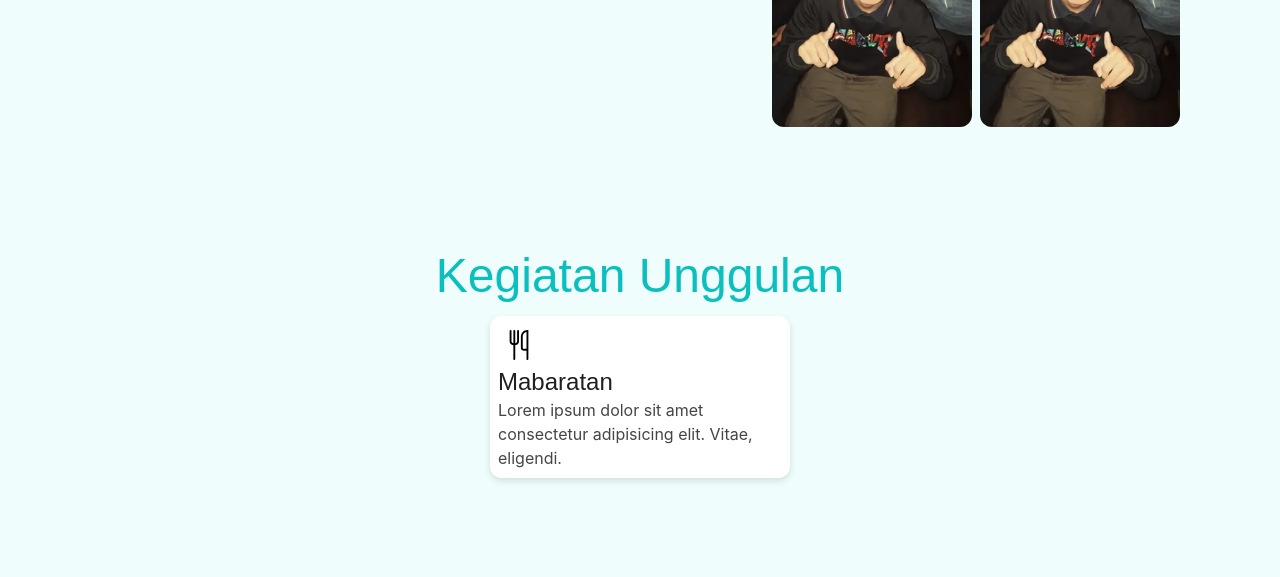
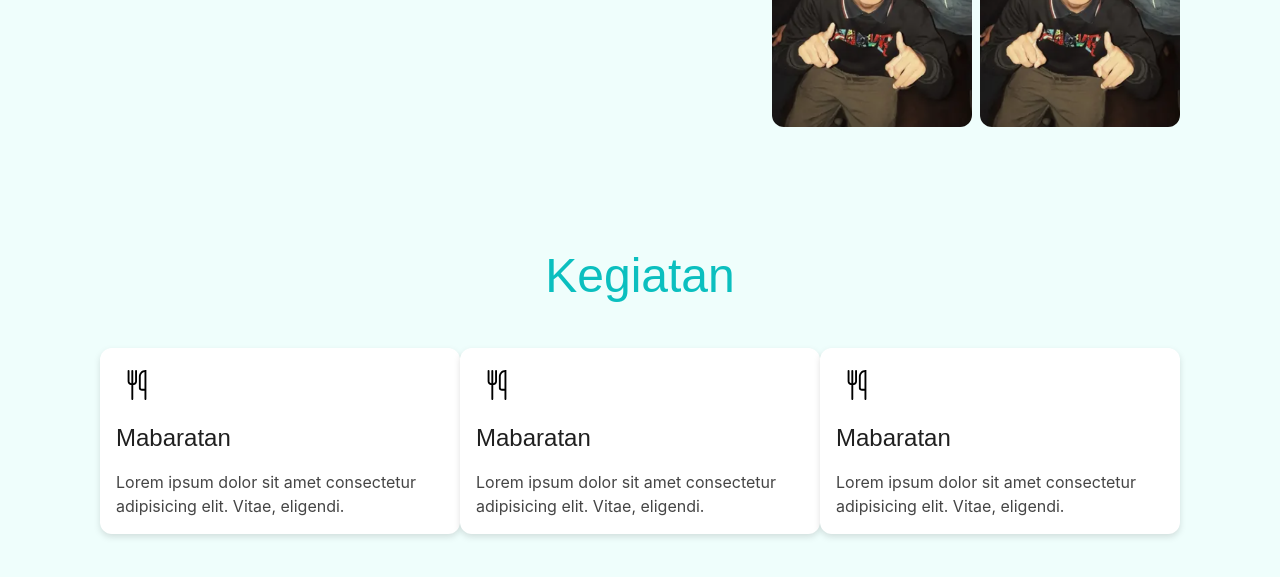
Before and after one commit to VandyRzky/apani, a website: page src/index.html in a window 1280 px wide. Shown: the part 481-1058 px from the top of the page. Drawn offline with Linux system fonts and the light colour scheme.

Commit message:
style: mengubah tampilan pada service section

```diff
--- a/src/index.html
+++ b/src/index.html
@@ -43,11 +43,13 @@
 
 
   <!-- sevice section -->
-   <section class="lg:px-[75px] xl:px-[100px] lg:mt-[125px] lg:mb-[125px] flex flex-col items-center justify-between gap-4" >
-    <h2 class="text-5xl font-poppins font-medium text-primary">Kegiatan Unggulan</h2>
-    <div class="lg:max-w-full flex">
+   <section class="lg:px-[75px] xl:px-[100px] lg:mt-[125px] lg:mb-[125px] flex flex-col items-center justify-between gap-12" >
+    <h2 class="text-5xl font-poppins font-medium text-primary">Kegiatan</h2>
 
-      <div class="lg:p-2 lg:max-w-[300px] bg-white rounded-xl drop-shadow-md group lg:hover:bg-primary transition-all duration-400">
+    <div class="lg:max-w-full min-w-full flex justify-between">
+
+      <!-- menu 1 -->
+      <div class="lg:p-4 lg:max-w-[300px] xl:max-w-[400px] flex flex-col gap-4 bg-white rounded-xl drop-shadow-md group lg:hover:bg-primary transition-all duration-400">
         <div class="rounded-full p-1.5 w-fit bg-white">
           <svg xmlns="http://www.w3.org/2000/svg" width="30" height="30" viewBox="0 0 2048 2048"><path fill="currentColor" d="M960 0q26 0 45 19t19 45v704q0 53-20 99t-55 81t-82 55t-99 21v960q0 26-19 45t-45 19t-45-19t-19-45v-960q-53 0-99-20t-81-55t-55-81t-21-100V64q0-26 19-45t45-19t45 19t19 45v704q0 27 10 50t27 40t41 28t50 10V64q0-26 19-45t45-19t45 19t19 45v832q27 0 50-10t40-27t28-41t10-50V64q0-26 19-45t45-19m704 0v1984q0 26-19 45t-45 19t-45-19t-19-45v-576q-37 0-80 1t-85-1t-82-12t-70-31t-49-57t-18-92V448q0-93 35-174t96-142t142-96t175-36zm-128 134q-56 11-102 40t-81 72t-54 93t-19 109v768q0 26 19 45t45 19h192z"/></svg>
         </div>
@@ -58,6 +60,36 @@ Mabaratan
 Lorem ipsum dolor sit amet consectetur adipisicing elit. Vitae, eligendi.
         </p>
       </div>
+
+<!-- menu 2 -->
+
+      <div class="lg:p-4 lg:max-w-[300px] xl:max-w-[400px] flex flex-col gap-4 bg-white rounded-xl drop-shadow-md group lg:hover:bg-primary transition-all duration-400">
+        <div class="rounded-full p-1.5 w-fit bg-white">
+          <svg xmlns="http://www.w3.org/2000/svg" width="30" height="30" viewBox="0 0 2048 2048"><path fill="currentColor" d="M960 0q26 0 45 19t19 45v704q0 53-20 99t-55 81t-82 55t-99 21v960q0 26-19 45t-45 19t-45-19t-19-45v-960q-53 0-99-20t-81-55t-55-81t-21-100V64q0-26 19-45t45-19t45 19t19 45v704q0 27 10 50t27 40t41 28t50 10V64q0-26 19-45t45-19t45 19t19 45v832q27 0 50-10t40-27t28-41t10-50V64q0-26 19-45t45-19m704 0v1984q0 26-19 45t-45 19t-45-19t-19-45v-576q-37 0-80 1t-85-1t-82-12t-70-31t-49-57t-18-92V448q0-93 35-174t96-142t142-96t175-36zm-128 134q-56 11-102 40t-81 72t-54 93t-19 109v768q0 26 19 45t45 19h192z"/></svg>
+        </div>
+        <h3 class="font-poppins text-2xl text-text-color group-hover:text-white">
+Mabaratan
+        </h3>
+        <p class="font-inter text-[16px] text-text-color-800 group-hover:text-white">
+Lorem ipsum dolor sit amet consectetur adipisicing elit. Vitae, eligendi.
+        </p>
+      </div>
+
+<!-- menu 3 -->
+
+      <div class="lg:p-4 lg:max-w-[300px] xl:max-w-[400px] flex flex-col gap-4 bg-white rounded-xl drop-shadow-md group lg:hover:bg-primary transition-all duration-400">
+        <div class="rounded-full p-1.5 w-fit bg-white">
+          <svg xmlns="http://www.w3.org/2000/svg" width="30" height="30" viewBox="0 0 2048 2048"><path fill="currentColor" d="M960 0q26 0 45 19t19 45v704q0 53-20 99t-55 81t-82 55t-99 21v960q0 26-19 45t-45 19t-45-19t-19-45v-960q-53 0-99-20t-81-55t-55-81t-21-100V64q0-26 19-45t45-19t45 19t19 45v704q0 27 10 50t27 40t41 28t50 10V64q0-26 19-45t45-19t45 19t19 45v832q27 0 50-10t40-27t28-41t10-50V64q0-26 19-45t45-19m704 0v1984q0 26-19 45t-45 19t-45-19t-19-45v-576q-37 0-80 1t-85-1t-82-12t-70-31t-49-57t-18-92V448q0-93 35-174t96-142t142-96t175-36zm-128 134q-56 11-102 40t-81 72t-54 93t-19 109v768q0 26 19 45t45 19h192z"/></svg>
+        </div>
+        <h3 class="font-poppins text-2xl text-text-color group-hover:text-white">
+Mabaratan
+        </h3>
+        <p class="font-inter text-[16px] text-text-color-800 group-hover:text-white">
+Lorem ipsum dolor sit amet consectetur adipisicing elit. Vitae, eligendi.
+        </p>
+      </div>
+
+
     </div>
    </section>
 
```
Also changed, not shown: src/output.css.
